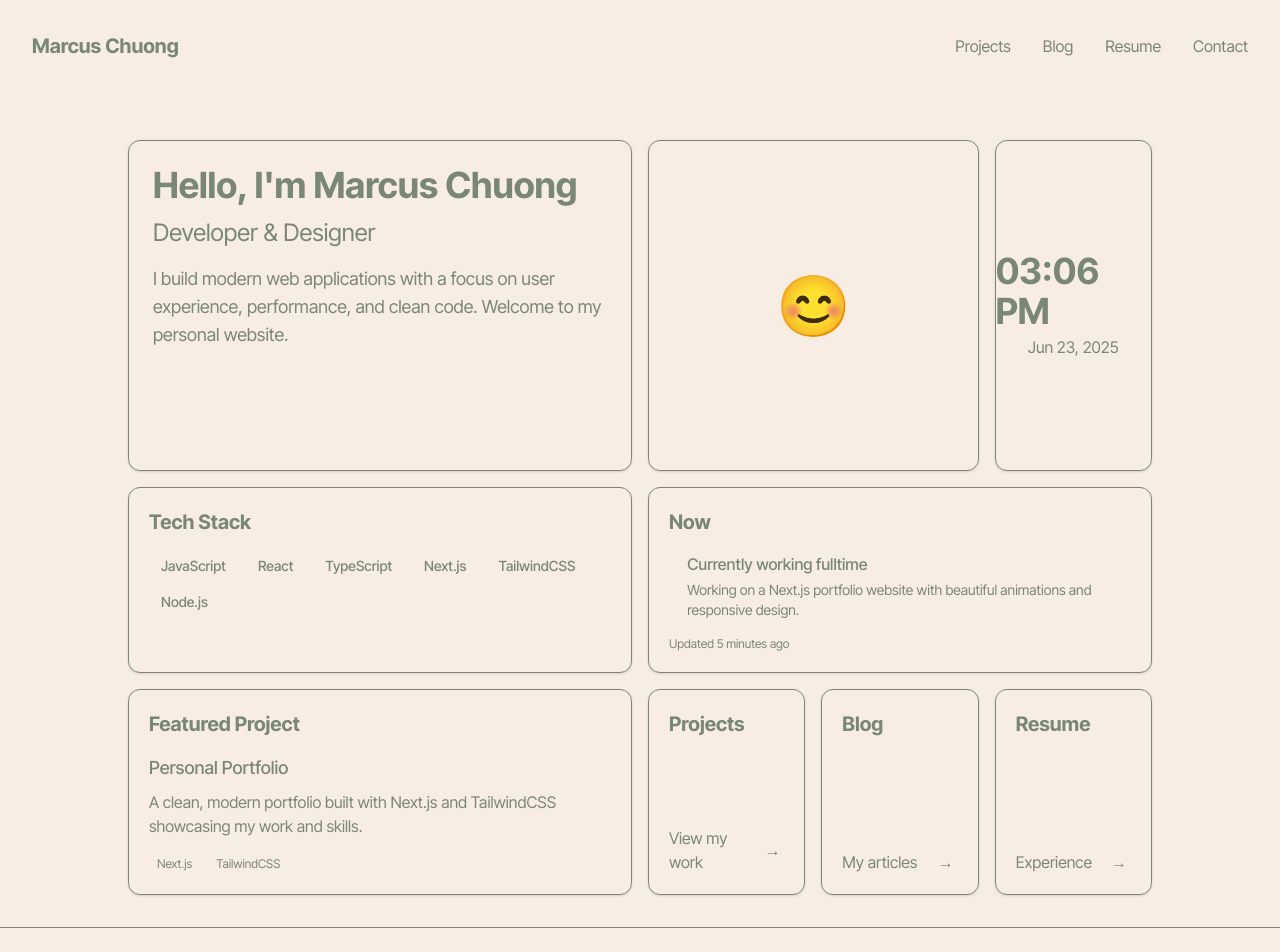
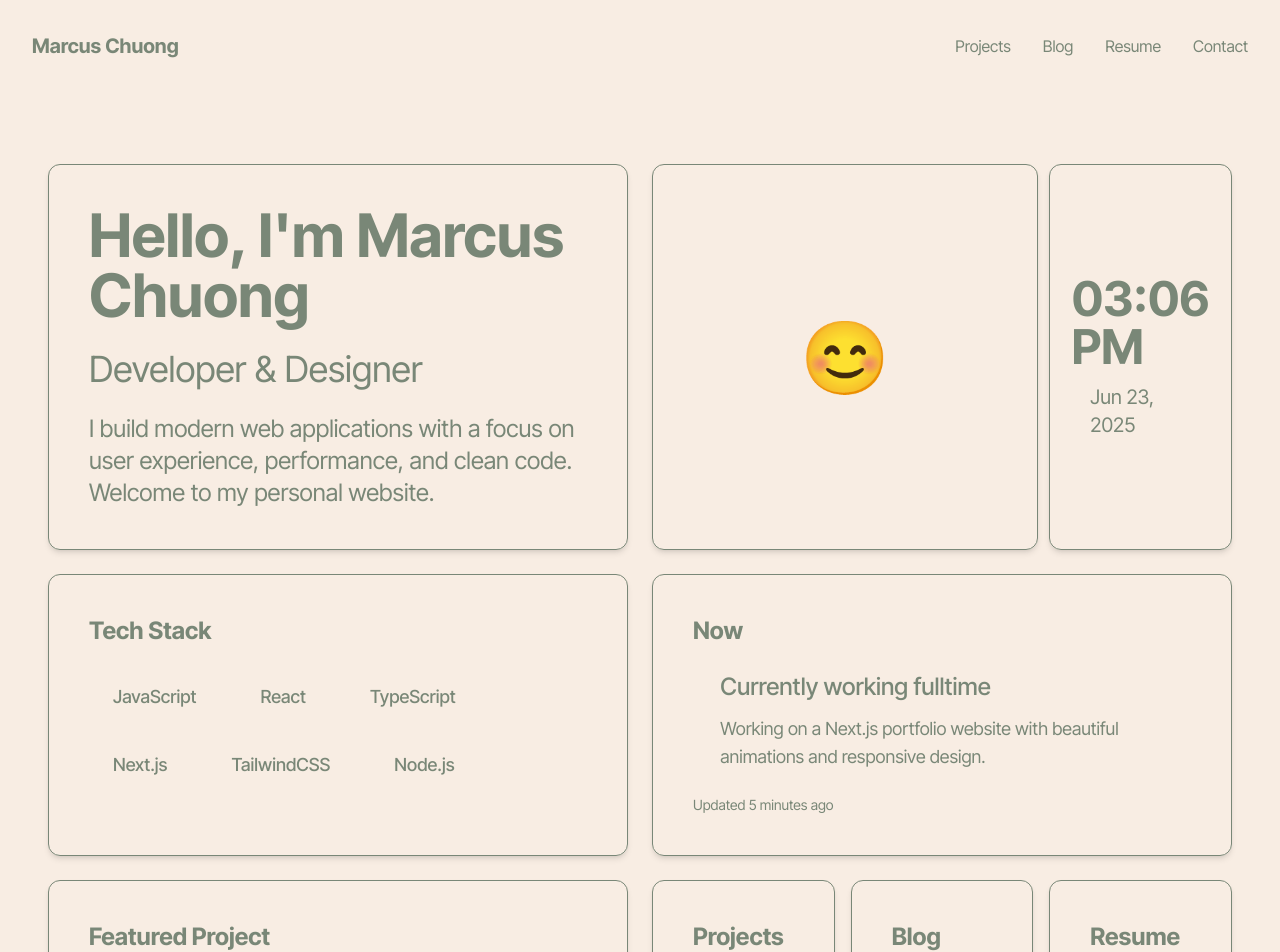
Before and after one commit to Marcus-Chuong/Marcus-Chuong.github.io, a Next.js app: page / in a window 1280 px wide. Shown: the top 952 px of the page. Built offline with nearby package versions, Linux system fonts and the light colour scheme.

Commit message:
changed sizing for eveyrrthing

```diff
--- a/src/app/page.tsx
+++ b/src/app/page.tsx
@@ -10,20 +10,22 @@ import StatusIndicator from "@/components/StatusIndicator";
 
 export default function Home() {
   return (
-    <div className="min-h-screen p-4 md:p-8 bg-beige text-sage-dark">
-      <div className="max-w-5xl mx-auto">
+    <div className="min-h-screen p-4 md:p-8 lg:p-12 bg-beige text-sage-dark">
+      <div className="max-w-7xl mx-auto">
         {/* Grid layout for bento boxes */}
-        <div className="grid grid-cols-6 gap-4 mt-4">
+        <div className="grid grid-cols-6 gap-6 mt-6">
           {/* Introduction Box - 3 cols wide */}
-          <BentoBox className="col-span-6 md:col-span-3 p-6 h-auto" delay={0.1}>
-            <div>
-              <h1 className="text-3xl md:text-4xl font-bold mb-3">
-                Hello, I'm <span className="text-sage-light">Marcus Chuong</span>
+          <BentoBox className="col-span-6 md:col-span-3 h-auto" delay={0.1}>
+            <div className="p-8 md:p-10">
+              <h1 className="text-4xl md:text-5xl lg:text-6xl font-bold mb-6">
+                Hello, I'm{" "}
+                <span className="text-sage-light">Marcus Chuong</span>
               </h1>
-              <h2 className="text-xl md:text-2xl text-sage mb-4">
-                Developer & <span className="text-sage-light">Designer</span>
+              <h2 className="text-2xl md:text-3xl lg:text-4xl text-sage mb-6">
+                Developer &{" "}
+                <span className="text-sage-light">Designer</span>
               </h2>
-              <p className="text-base md:text-lg">
+              <p className="text-lg md:text-xl lg:text-2xl">
                 I build modern web applications with a focus on user experience,
                 performance, and clean code. Welcome to my personal website.
               </p>
@@ -35,8 +37,8 @@ export default function Home() {
             {/* Profile Image Box - 2 cols wide */}
             <BentoBox className="col-span-3 md:col-span-2 aspect-square flex items-center justify-center" delay={0.2}>
               <div className="relative w-full h-full flex items-center justify-center">
-                <div className="w-40 h-40 md:w-48 md:h-48 rounded-full bg-sage-light flex items-center justify-center">
-                  <span className="text-6xl">😊</span>
+                <div className="w-48 h-48 md:w-56 md:h-56 rounded-full bg-sage-light flex items-center justify-center">
+                  <span className="text-7xl">😊</span>
                 </div>
               </div>
             </BentoBox>
@@ -59,15 +61,30 @@ export default function Home() {
 
           {/* Featured Project Box - 3 cols wide */}
           <BentoBox className="col-span-6 md:col-span-3" delay={0.6}>
-            <div className="p-5 h-full flex flex-col">
-              <h3 className="text-xl font-bold mb-4 text-sage-dark">Featured Project</h3>
+            <div className="p-8 md:p-10 h-full flex flex-col">
+              <h3 className="text-2xl font-bold mb-6 text-sage-dark">
+                Featured Project
+              </h3>
               <div className="flex-grow">
-                <h4 className="font-medium text-lg mb-2">Personal Portfolio</h4>
-                <p className="text-sage">A clean, modern portfolio built with Next.js and TailwindCSS showcasing my work and skills.</p>
+                <h4 className="font-medium text-xl md:text-2xl mb-4">
+                  Personal Portfolio
+                </h4>
+                <p className="text-sage text-lg">
+                  A clean, modern portfolio built with Next.js and TailwindCSS
+                  showcasing my work and skills. This project demonstrates
+                  responsive design with smooth animations.
+                </p>
               </div>
-              <div className="mt-4 flex gap-2">
-                <span className="bg-sage-light px-2 py-0.5 rounded text-xs text-sage-dark">Next.js</span>
-                <span className="bg-sage-light px-2 py-0.5 rounded text-xs text-sage-dark">TailwindCSS</span>
+              <div className="mt-6 flex flex-wrap gap-3">
+                <span className="bg-sage-light px-4 py-2 rounded text-base text-sage-dark">
+                  Next.js
+                </span>
+                <span className="bg-sage-light px-4 py-2 rounded text-base text-sage-dark">
+                  TailwindCSS
+                </span>
+                <span className="bg-sage-light px-4 py-2 rounded text-base text-sage-dark">
+                  Framer Motion
+                </span>
               </div>
             </div>
           </BentoBox>
@@ -76,12 +93,12 @@ export default function Home() {
           <div className="col-span-6 md:col-span-3 grid grid-cols-3 gap-4">
             {/* Projects Link Box */}
             <BentoBox className="col-span-3 md:col-span-1 group" delay={0.7} href="/projects">
-              <div className="p-5 h-full flex flex-col justify-between">
-                <h3 className="text-xl font-bold mb-2 text-sage-dark">Projects</h3>
+              <div className="p-8 md:p-10 h-full flex flex-col justify-between">
+                <h3 className="text-2xl font-bold mb-4 text-sage-dark">Projects</h3>
                 <div className="flex justify-between items-center mt-4">
-                  <p className="text-sage">View my work</p>
-                  <div className="w-6 h-6 rounded-full bg-sage-light flex items-center justify-center transform group-hover:translate-x-1 transition-transform duration-300">
-                    <span className="text-sage-dark">→</span>
+                  <p className="text-sage text-lg">View my work</p>
+                  <div className="w-9 h-9 rounded-full bg-sage-light flex items-center justify-center transform group-hover:translate-x-1 transition-transform duration-300">
+                    <span className="text-sage-dark text-lg">→</span>
                   </div>
                 </div>
               </div>
@@ -89,12 +106,12 @@ export default function Home() {
 
             {/* Blog Link Box */}
             <BentoBox className="col-span-3 md:col-span-1 group" delay={0.8} href="/blog">
-              <div className="p-5 h-full flex flex-col justify-between">
-                <h3 className="text-xl font-bold mb-2 text-sage-dark">Blog</h3>
+              <div className="p-8 md:p-10 h-full flex flex-col justify-between">
+                <h3 className="text-2xl font-bold mb-4 text-sage-dark">Blog</h3>
                 <div className="flex justify-between items-center mt-4">
-                  <p className="text-sage">My articles</p>
-                  <div className="w-6 h-6 rounded-full bg-sage-light flex items-center justify-center transform group-hover:translate-x-1 transition-transform duration-300">
-                    <span className="text-sage-dark">→</span>
+                  <p className="text-sage text-lg">My articles</p>
+                  <div className="w-9 h-9 rounded-full bg-sage-light flex items-center justify-center transform group-hover:translate-x-1 transition-transform duration-300">
+                    <span className="text-sage-dark text-lg">→</span>
                   </div>
                 </div>
               </div>
@@ -102,12 +119,12 @@ export default function Home() {
 
             {/* Resume Box */}
             <BentoBox className="col-span-3 md:col-span-1 group" delay={0.9} href="/resume">
-              <div className="p-5 h-full flex flex-col justify-between">
-                <h3 className="text-xl font-bold mb-2 text-sage-dark">Resume</h3>
+              <div className="p-8 md:p-10 h-full flex flex-col justify-between">
+                <h3 className="text-2xl font-bold mb-4 text-sage-dark">Resume</h3>
                 <div className="flex justify-between items-center mt-4">
-                  <p className="text-sage">Experience</p>
-                  <div className="w-6 h-6 rounded-full bg-sage-light flex items-center justify-center transform group-hover:translate-x-1 transition-transform duration-300">
-                    <span className="text-sage-dark">→</span>
+                  <p className="text-sage text-lg">Experience</p>
+                  <div className="w-9 h-9 rounded-full bg-sage-light flex items-center justify-center transform group-hover:translate-x-1 transition-transform duration-300">
+                    <span className="text-sage-dark text-lg">→</span>
                   </div>
                 </div>
               </div>
--- a/src/components/BentoBox.tsx
+++ b/src/components/BentoBox.tsx
@@ -29,12 +29,12 @@ export default function BentoBox({
       default: return { y: 20, x: 0 };
     }
   };
-    const content = (
+  const content = (
     <motion.div
       initial={{ opacity: 0, ...getDirectionOffset() }}
       animate={{ opacity: 1, y: 0, x: 0 }}
       transition={{ duration: 0.5, delay }}
-      className={`bg-beige rounded-xl border border-sage/20 overflow-hidden flex flex-col shadow-sm hover:shadow-md transition-all h-full ${className}`}
+      className={`bg-beige rounded-xl border border-sage/20 overflow-hidden flex flex-col shadow-md hover:shadow-lg transition-all h-full ${className}`}
     >
       {children}
     </motion.div>
--- a/src/components/CurrentTime.tsx
+++ b/src/components/CurrentTime.tsx
@@ -33,11 +33,10 @@ export default function CurrentTime() {
       year: 'numeric'
     }));
   }
-
   return (
-    <div className="flex flex-col justify-center items-center h-full">
-      <div className="text-4xl font-bold text-sage-dark">{time}</div>
-      <div className="text-sage mt-1">{date}</div>
+    <div className="flex flex-col justify-center items-center h-full p-8 md:p-10">
+      <div className="text-4xl md:text-5xl font-bold text-sage-dark">{time}</div>
+      <div className="text-lg md:text-xl text-sage mt-3">{date}</div>
     </div>
   );
 }
--- a/src/components/StatusIndicator.tsx
+++ b/src/components/StatusIndicator.tsx
@@ -2,11 +2,10 @@
 
 import { motion } from 'framer-motion';
 
-export default function StatusIndicator({ status = "Available" }) {
-  return (
-    <div className="flex flex-col h-full p-5">
-      <h3 className="text-xl font-bold mb-4 text-sage-dark">Now</h3>
-      <div className="flex items-start mb-4">
+export default function StatusIndicator({ status = "Available" }) {  return (
+    <div className="flex flex-col h-full p-8 md:p-10">
+      <h3 className="text-2xl font-bold mb-6 text-sage-dark">Now</h3>
+      <div className="flex items-start mb-6">
         <motion.div
           animate={{
             scale: [1, 1.2, 1],
@@ -17,15 +16,15 @@ export default function StatusIndicator({ status = "Available" }) {
             repeat: Infinity,
             repeatType: "reverse",
           }}
-          className="w-3 h-3 bg-sage-light rounded-full mr-2 mt-1.5"
+          className="w-4 h-4 bg-sage-light rounded-full mr-4 mt-1.5"
         ></motion.div>
         <div>
-          <p className="text-sage-dark font-medium">Currently working fulltime</p>
-          <p className="text-sage text-sm mt-1">Working on a Next.js portfolio website with beautiful animations and responsive design.</p>
+          <p className="text-sage-dark font-medium text-xl md:text-2xl">Currently working fulltime</p>
+          <p className="text-sage text-lg mt-3">Working on a Next.js portfolio website with beautiful animations and responsive design.</p>
         </div>
       </div>
 
-      <p className="text-sage text-xs mt-auto">Updated 5 minutes ago</p>
+      <p className="text-sage text-sm mt-auto">Updated 5 minutes ago</p>
     </div>
   );
 }
--- a/src/components/TechStack.tsx
+++ b/src/components/TechStack.tsx
@@ -27,21 +27,20 @@ export default function TechStack() {
     hidden: { opacity: 0, y: 10 },
     show: { opacity: 1, y: 0, transition: { duration: 0.5 } }
   };
-
   return (
-    <div className="p-5 h-full flex flex-col">
-      <h3 className="text-xl font-bold mb-4 text-sage-dark">Tech Stack</h3>
+    <div className="p-8 md:p-10 h-full flex flex-col">
+      <h3 className="text-2xl font-bold mb-6 text-sage-dark">Tech Stack</h3>
       <motion.div
         variants={container}
         initial="hidden"
         animate="show"
-        className="flex flex-wrap gap-2"
+        className="flex flex-wrap gap-4"
       >
         {technologies.map((tech) => (
           <motion.span
             key={tech.name}
             variants={item}
-            className={`bg-sage-light px-3 py-1 rounded-full text-sm font-medium ${tech.color} hover:bg-sage hover:text-beige transition-colors duration-300`}
+            className={`bg-sage-light px-6 py-3 rounded-full text-lg font-medium ${tech.color} hover:bg-sage hover:text-beige transition-colors duration-300`}
           >
             {tech.name}
           </motion.span>
```
